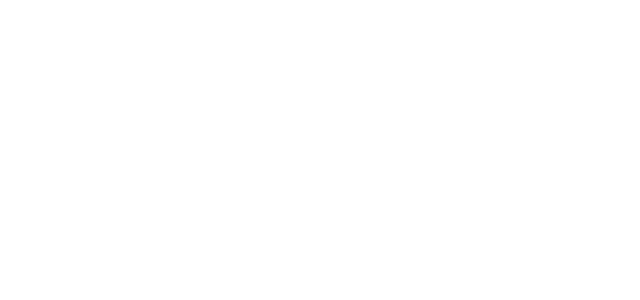
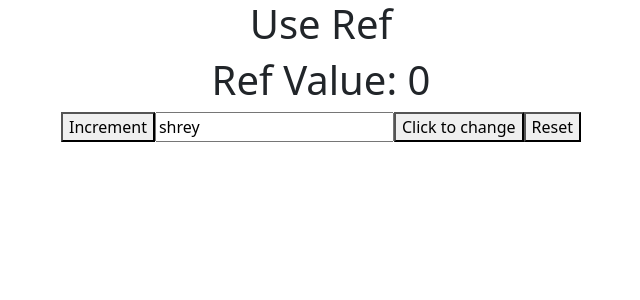
Before and after one commit to anuragnankani-developer/mern_batch001, a React (Create React App) app in the folder REACTJS/first-project/first-program/: page /useRef in a window 1280 px wide. Before the commit this address had no page. Shown: the top 300 px of the page, without its empty margins (319-959 px from the left). Built offline with nearby package versions, Linux system fonts and the light colour scheme.

Commit message:
useRef useReducer

```diff
--- a/REACTJS/first-project/first-program/src/App.js
+++ b/REACTJS/first-project/first-program/src/App.js
@@ -23,6 +23,8 @@
 import UseCallback from './hooks/UseCallback';
 import FirstsPage from './hooks/custom-hooks/FirstsPage';
 import SecondPage from './hooks/custom-hooks/SecondPage';
+import UseRef from './hooks/UseRef';
+import UseReducer from './hooks/UseReducer';
 // import navbar from './Navbar';
 // import Navbar from './Navbar';
 // import react,{useState} from 'react';
@@ -57,6 +59,7 @@
 
     <Routes>
 
+
       <Route exact path='/first' element={ <First />  }   />
       <Route exact path='/header/footer' element={ <Footer />  }  />
       <Route exact path='/second' element={ <Second /> } />
@@ -64,8 +67,10 @@
       <Route exact path='/compA' element={ <CompA /> } />
       <Route exact path='/useEffect' element={ <UseEffect /> } />
       <Route exact path='/useCallback' element={ <UseCallback /> } />
-      <Route exact path='/' element={ <FirstsPage /> } />
-      <Route exact path='/' element={ <SecondPage /> } />
+      <Route exact path='/firstPage' element={ <FirstsPage /> } />
+      <Route exact path='/secondPage' element={ <SecondPage /> } />
+      <Route exact path='/useRef' element={ <UseRef /> } />
+      <Route exact path='/' element={ <UseReducer /> } />
       <Route exact path='/useMemo' element={ <UseMemo /> } />
       <Route exact path='/paramData' element={ <ParamsData /> } />
       <Route exact path='/sendParam/:designation/:name' element={ <SendParamData /> } />
--- /dev/null
+++ b/REACTJS/first-project/first-program/src/hooks/UseReducer.jsx
@@ -0,0 +1,39 @@
+import React, { useReducer } from 'react'
+
+const initialState = {
+    data: 0,
+    arrState: [],
+    obj: {}
+}
+
+function reducer(state, action){
+       switch(action.type){
+        case "Increment":
+            return {data: state.data + 1};
+            case "Decrement":
+                return {data: state.data - 1}
+                default:
+                return state
+       }
+
+}
+
+function UseReducer() {
+    const [state, dispatch] = useReducer(reducer, initialState)
+  return (
+    <>
+    <h1>UseReducer</h1>
+    <p>Reducer value: {state.data} </p>
+    <button onClick={()=>dispatch({type:"Increment"})} > Increment</button>
+    <button onClick={()=>dispatch({type:"Decrement"})} >Decrement</button>
+
+
+    {/* <input type='text' />
+    <input type='number' />
+    <input type='radio' /> */}
+
+    </>
+  )
+}
+
+export default UseReducer
--- /dev/null
+++ b/REACTJS/first-project/first-program/src/hooks/UseRef.jsx
@@ -0,0 +1,43 @@
+import React, { useEffect, useRef, useState } from 'react'
+
+function UseRef() {
+    const refElement = useRef(0);
+    const refInput = useRef()
+    const [state, setState]= useState("shrey");
+    console.log(state);
+
+    console.log('element',refElement.current)
+
+    const increment =(e)=>{
+       refElement.current = refElement.current + 1;
+       return
+    }
+
+    const changeValue =()=>{
+
+           return refInput.current.style.color = "red"
+    }
+
+    const resetData=()=>{
+        setState('')
+       return refInput.current.focus()
+    }
+
+
+
+  return (
+    <div>
+
+    <h1>Use Ref</h1>
+
+    <h1 > Ref Value: {refElement.current} </h1>
+    <button onClick={increment} > Increment  </button>
+
+    <input type='text' ref={refInput}  placeholder='Enter your name' value={state} onChange={(e)=>setState(e.target.value)} />
+    <button onClick={changeValue} > Click to change </button>
+    <button onClick={resetData} > Reset </button>
+    </div>
+  )
+}
+
+export default UseRef;
```
